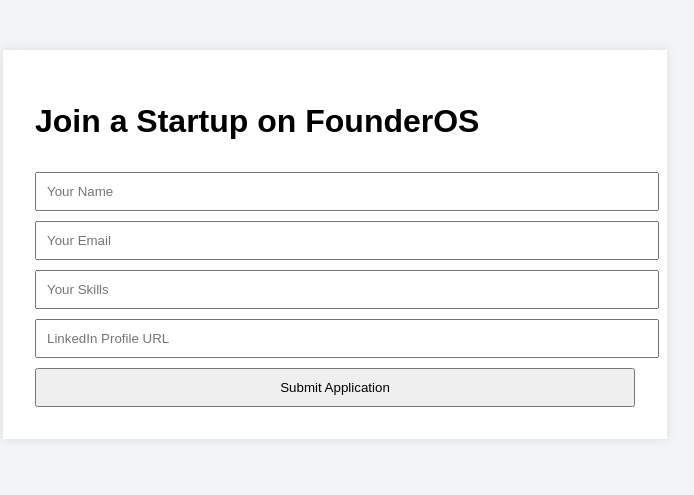
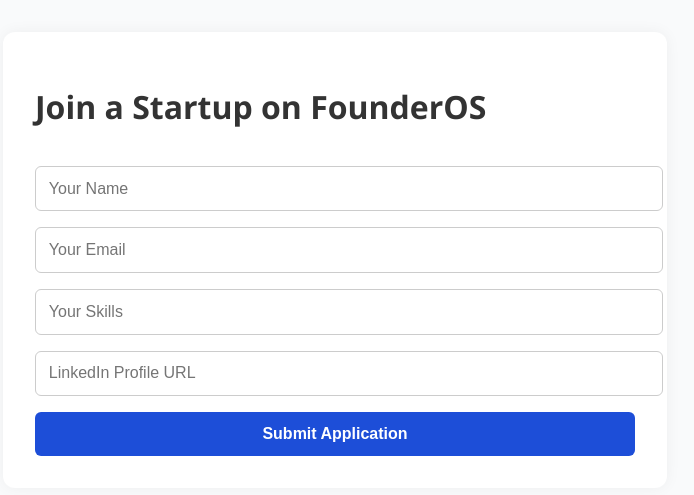
Before and after one commit to charan2717/portal, a Flask app: page / in a window 1280 px wide. Shown: the top 495 px of the page, without its empty margins (305-999 px from the left). Run offline with Flask 3, Linux system fonts and the light colour scheme.

Commit message:
Update style.css

```diff
--- a/static/style.css
+++ b/static/style.css
@@ -1,22 +1,46 @@
 body {
-    font-family: Arial, sans-serif;
-    background-color: #f3f4f6;
+    font-family: "Segoe UI", Tahoma, Geneva, Verdana, sans-serif;
+    background-color: #f9fafb;
     margin: 0;
     padding: 0;
+    color: #333;
+}
+.header {
+    background-color: #1d4ed8;
+    color: white;
+    padding: 2rem 1rem;
+    text-align: center;
 }
 .container {
     width: 90%;
     max-width: 600px;
-    margin: auto;
-    padding: 2em;
+    margin: 2rem auto;
     background: white;
-    margin-top: 50px;
-    box-shadow: 0 0 10px rgba(0,0,0,0.1);
+    padding: 2rem;
+    border-radius: 12px;
+    box-shadow: 0 0 15px rgba(0, 0, 0, 0.05);
 }
-form input, form button {
+h2 {
+    color: #1f2937;
+    margin-bottom: 1rem;
+}
+form input, form select, form button {
     width: 100%;
-    padding: 10px;
-    margin-top: 10px;
+    padding: 0.8rem;
+    margin-top: 1rem;
+    border: 1px solid #ccc;
+    border-radius: 6px;
+    font-size: 1rem;
+}
+form button {
+    background-color: #1d4ed8;
+    color: white;
+    border: none;
+    cursor: pointer;
+    font-weight: bold;
+}
+form button:hover {
+    background-color: #2563eb;
 }
 table {
     width: 100%;
```
